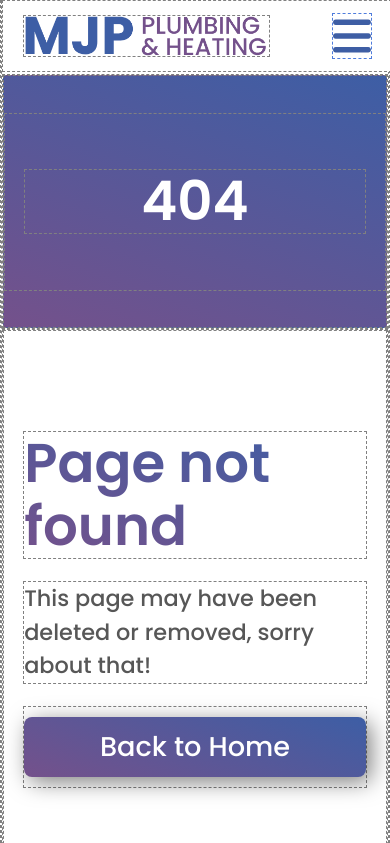
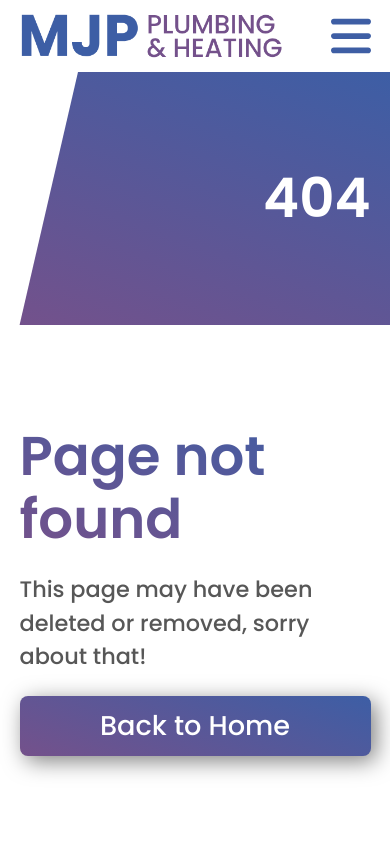
Before and after one commit to robbradley5678/Template-2, a plain HTML site: page 404.html in a window 390 px wide. Shown: the top 843 px of the page. Drawn offline with Linux system fonts and the light colour scheme.

Commit message:
Normal page hero

```diff
--- a/css/normal-page.css
+++ b/css/normal-page.css
@@ -28,12 +28,14 @@ header {
     }
 
     .hero-text-container h1 {
-        text-align: center;
+        text-align: right;
     }
 
     .hero-left {
         min-height: 30vh;
         background-image: var(--gradient-2);
+        -webkit-clip-path: polygon(20% 0, 100% 0, 100% 100%, 5% 100%);
+        clip-path: polygon(20% 0, 100% 0, 100% 100%, 5% 100%);
     }
 
     .hero-right {
--- a/css/styles.css
+++ b/css/styles.css
@@ -66,7 +66,7 @@ Footer
 }
 
 * {
-    border: 1px dashed grey;
+    /* border: 1px dashed grey; */
     box-sizing: border-box;
  }
 
```
Also changed, not shown: index.html (line endings or trailing spaces).
